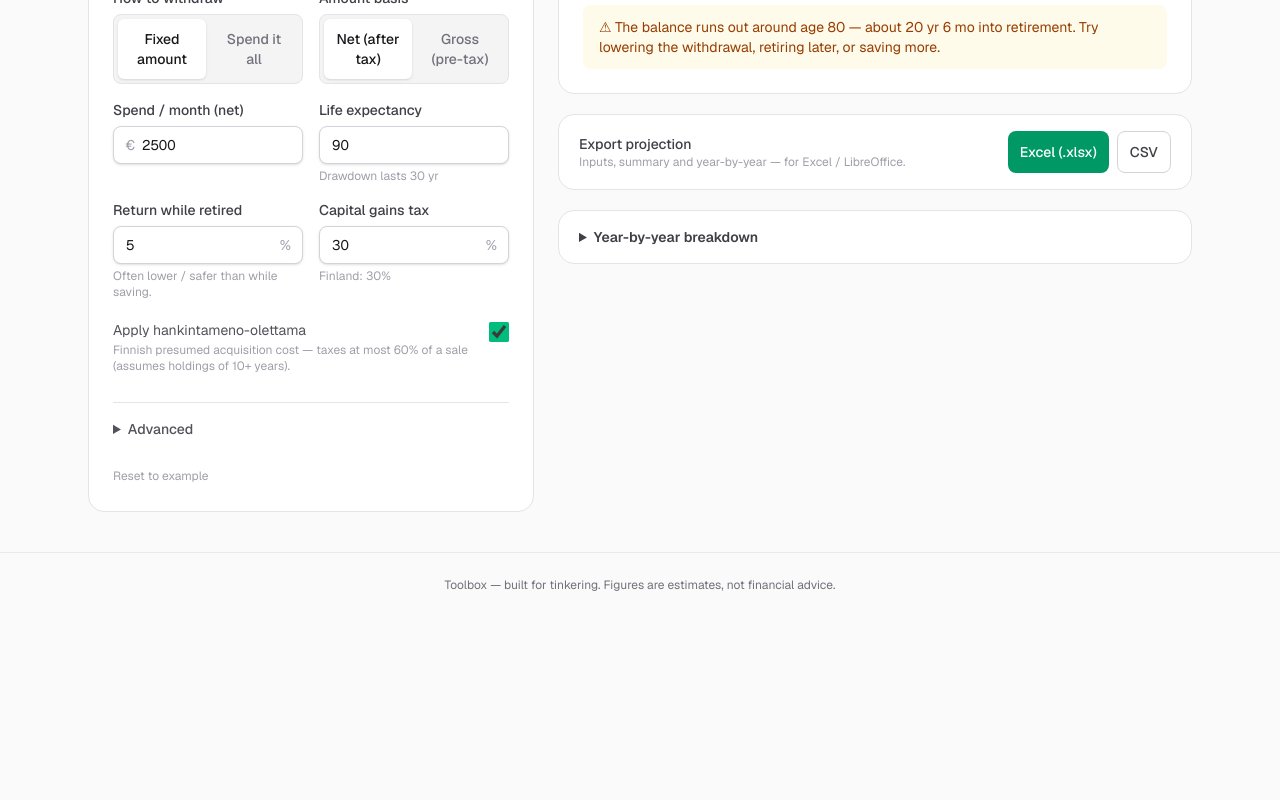
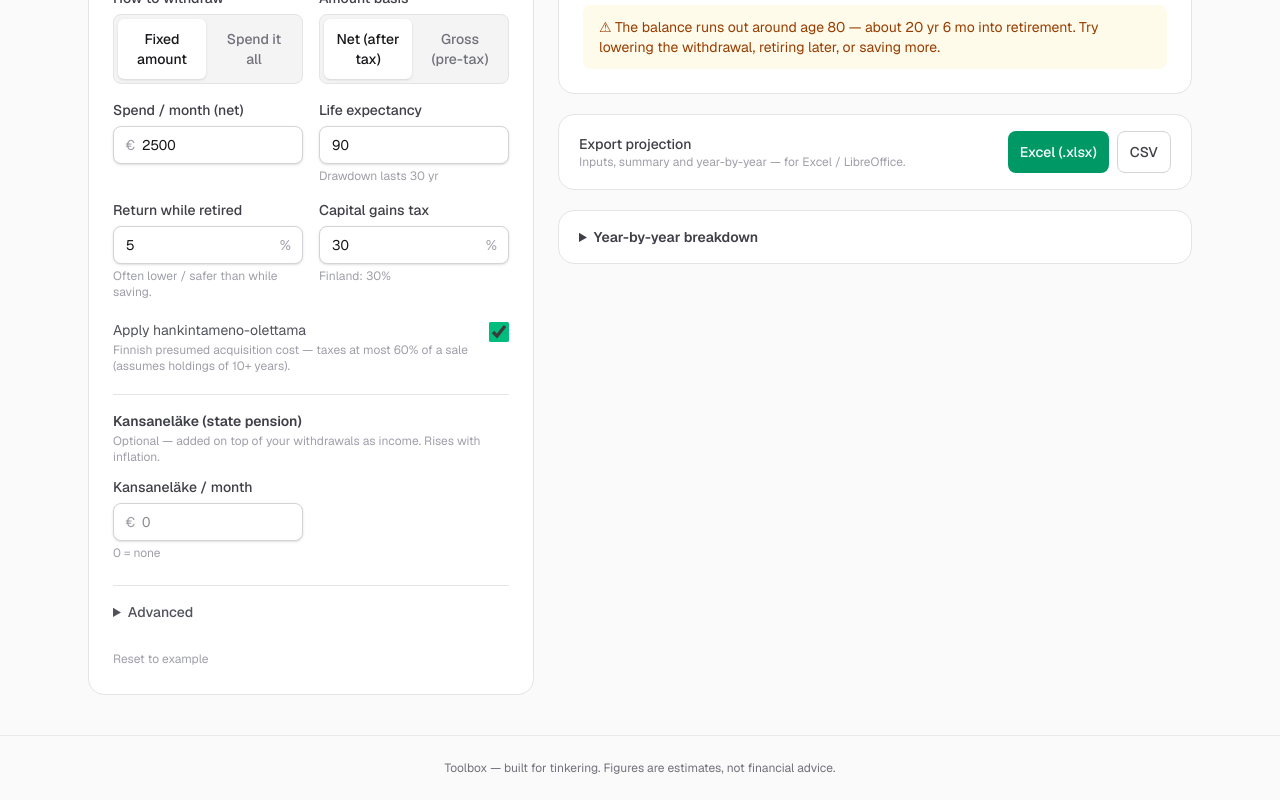
Before and after one commit to MarkusKivikoski/toolbox, a Next.js app: page /tools/investing-calculator in a window 1280 px wide. Shown: the part 1275-2075 px from the top of the page. Before the commit the page ends 1892 px from the top, so only its background shows below. Built offline with nearby package versions, Linux system fonts and the light colour scheme.

Commit message:
fix pension total income bug

```diff
--- a/app/tools/investing-calculator/InvestingCalculator.tsx
+++ b/app/tools/investing-calculator/InvestingCalculator.tsx
@@ -41,6 +41,9 @@ const DEFAULT_INPUT: InvestingInput = {
     annualReturnPct: 5,
     capitalGainsTaxPct: 30,
     usePresumedCost: true,
+    kansanelake: 0,
+    kansanelakeTaxPct: 0,
+    kansanelakeStartAge: 65,
   },
   inflationPct: 0,
 };
@@ -61,6 +64,9 @@ const BLANK_INPUT: InvestingInput = {
     annualReturnPct: 4,
     capitalGainsTaxPct: 30,
     usePresumedCost: true,
+    kansanelake: 0,
+    kansanelakeTaxPct: 0,
+    kansanelakeStartAge: 65,
   },
   inflationPct: 0,
 };
@@ -262,6 +268,14 @@ export default function InvestingCalculator() {
   const lasts = result.depletionYear === null;
   const spendDown = result.withdrawalMode === "spendDown";
   const isNet = result.withdrawalBasis === "net";
+  const hasPension = input.retirement.kansanelake > 0;
+  const pensionActiveAtStart =
+    hasPension && input.retirement.kansanelakeStartAge <= input.retirementAge;
+  // When retiring before the pension starts, show a separate combined-income box.
+  const showTotalIncomeTile =
+    hasPension &&
+    !pensionActiveAtStart &&
+    input.retirement.kansanelakeStartAge < input.lifeExpectancy;
   // depletionYear is measured from today (year 0); convert to "into retirement".
   const depletionIntoRetirement =
     result.depletionYear === null
@@ -536,6 +550,46 @@ export default function InvestingCalculator() {
                     className="mt-0.5 h-5 w-5 flex-shrink-0 accent-emerald-500"
                   />
                 </label>
+
+                <div className="border-t border-zinc-200 pt-4 dark:border-zinc-800">
+                  <div className="text-sm font-semibold text-zinc-700 dark:text-zinc-300">
+                    Kansaneläke (state pension)
+                  </div>
+                  <p className="mb-3 mt-0.5 text-xs text-zinc-400">
+                    Optional — added on top of your withdrawals as income. Rises
+                    with inflation.
+                  </p>
+                  <div className="grid grid-cols-1 gap-4 sm:grid-cols-2">
+                    <NumberField
+                      label="Kansaneläke / month"
+                      value={input.retirement.kansanelake}
+                      onChange={(n) => setRetirement({ kansanelake: n })}
+                      prefix="€"
+                      hint="0 = none"
+                    />
+                    {input.retirement.kansanelake > 0 && (
+                      <>
+                        <NumberField
+                          label="Pension tax"
+                          value={input.retirement.kansanelakeTaxPct}
+                          onChange={(n) =>
+                            setRetirement({ kansanelakeTaxPct: n })
+                          }
+                          suffix="%"
+                        />
+                        <NumberField
+                          label="Pension starts at age"
+                          value={input.retirement.kansanelakeStartAge}
+                          onChange={(n) =>
+                            setRetirement({
+                              kansanelakeStartAge: Math.round(n),
+                            })
+                          }
+                        />
+                      </>
+                    )}
+                  </div>
+                </div>
               </div>
             )}
           </div>
@@ -642,17 +696,37 @@ export default function InvestingCalculator() {
               )}
             </p>
 
-            <div className="mt-4 grid grid-cols-1 gap-3 sm:grid-cols-3">
+            <div
+              className={`mt-4 grid grid-cols-1 gap-3 ${
+                showTotalIncomeTile ? "sm:grid-cols-2" : "sm:grid-cols-3"
+              }`}
+            >
               <StatTile
                 label="Monthly income (net)"
-                value={`≈ ${formatEur(result.firstMonthlyNet)}`}
+                value={`≈ ${formatEur(
+                  hasPension ? result.firstMonthlyTotalNet : result.firstMonthlyNet
+                )}`}
                 accent="emerald"
                 sub={
-                  input.inflationPct > 0
-                    ? `→ ${formatEur(result.lastMonthlyNet)} at age ${result.lifeExpectancy}`
-                    : "after tax"
+                  hasPension
+                    ? pensionActiveAtStart
+                      ? `${formatEur(result.firstMonthlyNet)} invest + ${formatEur(result.pensionNetMonthly)} pension`
+                      : `${formatEur(result.firstMonthlyNet)} invest · +${formatEur(result.pensionNetMonthly)} pension from age ${result.pensionStartAge}`
+                    : input.inflationPct > 0
+                      ? `→ ${formatEur(result.lastMonthlyNet)} at age ${result.lifeExpectancy}`
+                      : "after tax"
                 }
               />
+              {showTotalIncomeTile && (
+                <StatTile
+                  label="Total income (with pension)"
+                  value={`≈ ${formatEur(result.monthlyTotalIncomeWithPension)}`}
+                  accent="emerald"
+                  sub={`from age ${result.pensionStartAge} · ${formatEur(
+                    result.monthlyTotalIncomeWithPension - result.pensionNetMonthly
+                  )} invest + ${formatEur(result.pensionNetMonthly)} pension`}
+                />
+              )}
               <StatTile
                 label="Capital gains tax"
                 value={formatEur(result.totalTax)}
--- a/lib/investing.ts
+++ b/lib/investing.ts
@@ -37,6 +37,13 @@ export type RetirementSettings = {
   capitalGainsTaxPct: number;
   /** Apply Finland's presumed acquisition cost (caps taxable gain at 60% of sale). */
   usePresumedCost: boolean;
+  /** Optional kansaneläke (state pension) gross €/month when it starts; 0 = off.
+   *  External income — added to monthly income, never touches the portfolio. */
+  kansanelake: number;
+  /** Tax rate on the kansaneläke, in percent. */
+  kansanelakeTaxPct: number;
+  /** Age the kansaneläke starts paying (may differ from retirement age). */
+  kansanelakeStartAge: number;
 };
 
 export type InvestingInput = {
@@ -101,6 +108,17 @@ export type InvestingResult = {
   /** Final-year monthly figures (after inflation step-ups). */
   lastMonthlyNet: number;
   lastMonthlyGross: number;
+  /** Kansaneläke (state pension) — external income, additive only. */
+  pensionStartAge: number;
+  /** Net kansaneläke per month at the moment it starts (0 if none). */
+  pensionNetMonthly: number;
+  /** Total net kansaneläke received over retirement. */
+  totalPensionNet: number;
+  /** First-/final-year total monthly net income = investment net + pension net. */
+  firstMonthlyTotalNet: number;
+  lastMonthlyTotalNet: number;
+  /** Combined monthly net income (investment + pension) from the pension start age. */
+  monthlyTotalIncomeWithPension: number;
   /** Fractional year (from today) the money runs out, or null if it lasts. */
   depletionYear: number | null;
   /** Age the money runs out, or null if it lasts. */
@@ -146,6 +164,8 @@ type RetSim = {
   totalTax: number;
   depletionMonth: number | null;
   yearEndBalances: number[];
+  /** Investment net at the first month of each retirement year. */
+  yearFirstMonthNets: number[];
   firstMonthNet: number;
   firstMonthGross: number;
   lastYearNet: number;
@@ -168,6 +188,7 @@ function simulateRetirement(o: RetSimOpts): RetSim {
   let totalTax = 0;
   let depletionMonth: number | null = null;
   const yearEndBalances: number[] = [];
+  const yearFirstMonthNets: number[] = [];
   let firstMonthNet = 0;
   let firstMonthGross = 0;
   let lastYearNet = 0;
@@ -212,6 +233,7 @@ function simulateRetirement(o: RetSimOpts): RetSim {
     totalTax += tax;
     totalNet += net;
 
+    if (j % 12 === 0) yearFirstMonthNets.push(net);
     if (j === 0) {
       firstMonthNet = net;
       firstMonthGross = gross;
@@ -230,6 +252,7 @@ function simulateRetirement(o: RetSimOpts): RetSim {
     totalTax,
     depletionMonth,
     yearEndBalances,
+    yearFirstMonthNets,
     firstMonthNet,
     firstMonthGross,
     lastYearNet,
@@ -285,6 +308,9 @@ export function normalizeInput(p: Partial<InvestingInput> | null | undefined): I
       annualReturnPct: numOr(src.retirement?.annualReturnPct, 4),
       capitalGainsTaxPct: numOr(src.retirement?.capitalGainsTaxPct, 30),
       usePresumedCost: src.retirement?.usePresumedCost !== false,
+      kansanelake: numOr(src.retirement?.kansanelake, 0),
+      kansanelakeTaxPct: numOr(src.retirement?.kansanelakeTaxPct, 0),
+      kansanelakeStartAge: numOr(src.retirement?.kansanelakeStartAge, 65),
     },
     inflationPct: numOr(src.inflationPct, 0),
   };
@@ -411,6 +437,34 @@ export function calculateProjection(input: InvestingInput): InvestingResult {
   const depletionYear =
     sim.depletionMonth === null ? null : sim.depletionMonth / 12;
 
+  // ---- Kansaneläke (state pension): external income, additive only ----
+  // The entered amount is the monthly net-of-its-own-tax base when the pension
+  // starts; it rises with inflation from there. It never touches the portfolio.
+  const pensionNetAtStart =
+    Math.max(0, num(ret.kansanelake)) *
+    (1 - Math.max(0, num(ret.kansanelakeTaxPct)) / 100);
+  const pensionStartYearIndex = Math.max(
+    0,
+    Math.floor(num(ret.kansanelakeStartAge) - retirementAge)
+  );
+  const pensionNetForYear = (r: number): number =>
+    r >= pensionStartYearIndex
+      ? pensionNetAtStart * Math.pow(1 + inflation, r - pensionStartYearIndex)
+      : 0;
+
+  let totalPensionNet = 0;
+  for (let r = 0; r < retirementYears; r++) totalPensionNet += pensionNetForYear(r) * 12;
+  const pensionFirst = retirementYears > 0 ? pensionNetForYear(0) : 0;
+  const pensionLast =
+    retirementYears > 0 ? pensionNetForYear(retirementYears - 1) : 0;
+  // Combined income at the year the pension starts: investment net there (already
+  // inflation-stepped) plus the pension's starting net.
+  const investNetAtPensionStart =
+    pensionStartYearIndex < sim.yearFirstMonthNets.length
+      ? sim.yearFirstMonthNets[pensionStartYearIndex]
+      : 0;
+  const monthlyTotalIncomeWithPension = investNetAtPensionStart + pensionNetAtStart;
+
   return {
     points,
     currentAge,
@@ -433,6 +487,12 @@ export function calculateProjection(input: InvestingInput): InvestingResult {
     firstMonthlyGross: sim.firstMonthGross,
     lastMonthlyNet: sim.lastYearNet,
     lastMonthlyGross: sim.lastYearGross,
+    pensionStartAge: num(ret.kansanelakeStartAge),
+    pensionNetMonthly: pensionNetAtStart,
+    totalPensionNet,
+    firstMonthlyTotalNet: sim.firstMonthNet + pensionFirst,
+    lastMonthlyTotalNet: sim.lastYearNet + pensionLast,
+    monthlyTotalIncomeWithPension,
     depletionYear,
     depletionAge: depletionYear === null ? null : currentAge + depletionYear,
     realFinalBalance: sim.finalBalance / realFactor(totalYears),
--- a/lib/spreadsheet.ts
+++ b/lib/spreadsheet.ts
@@ -57,6 +57,13 @@ export function buildInputRows(input: InvestingInput): Cell[][] {
       ["Capital gains tax (%)", r.capitalGainsTaxPct],
       ["Hankintameno-olettama", r.usePresumedCost ? "applied" : "off"]
     );
+    if (r.kansanelake > 0) {
+      rows.push(
+        ["Kansaneläke gross / month (€)", round2(r.kansanelake)],
+        ["Pension tax (%)", r.kansanelakeTaxPct],
+        ["Pension starts at age", r.kansanelakeStartAge]
+      );
+    }
   }
 
   return rows;
@@ -94,6 +101,20 @@ export function buildSummaryRows(
       ["Final balance (€)", round2(result.finalBalance)],
       ["Outcome", outcome]
     );
+    if (input.retirement.kansanelake > 0) {
+      rows.push(
+        [],
+        ["Kansaneläke net / month (€)", round2(result.pensionNetMonthly)],
+        ["Total kansaneläke net (€)", round2(result.totalPensionNet)],
+        ["First-year total income net / month (€)", round2(result.firstMonthlyTotalNet)]
+      );
+      if (input.retirement.kansanelakeStartAge > input.retirementAge) {
+        rows.push([
+          `Total income with pension — from age ${input.retirement.kansanelakeStartAge} / month (€)`,
+          round2(result.monthlyTotalIncomeWithPension),
+        ]);
+      }
+    }
   }
 
   return rows;
```
Also changed, not shown: 1 other file (tests, documents, lock files or other folders).
